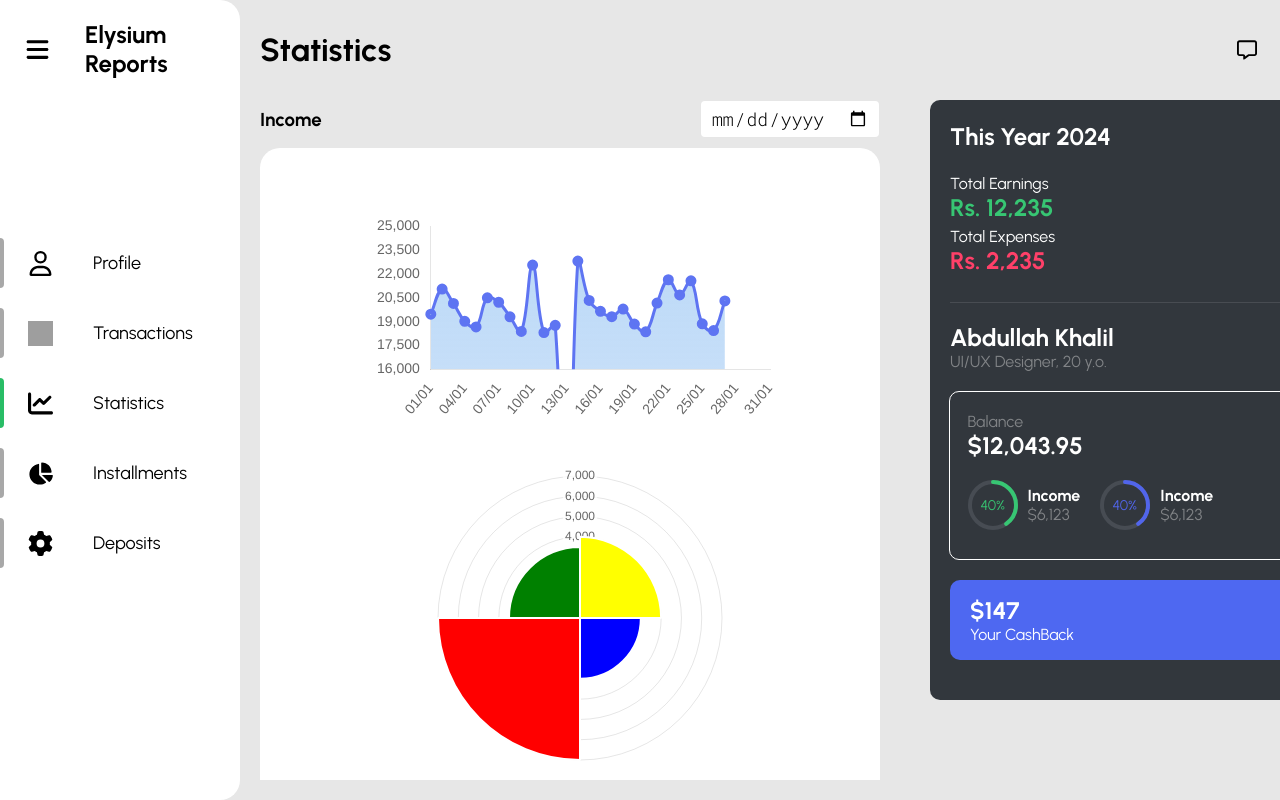
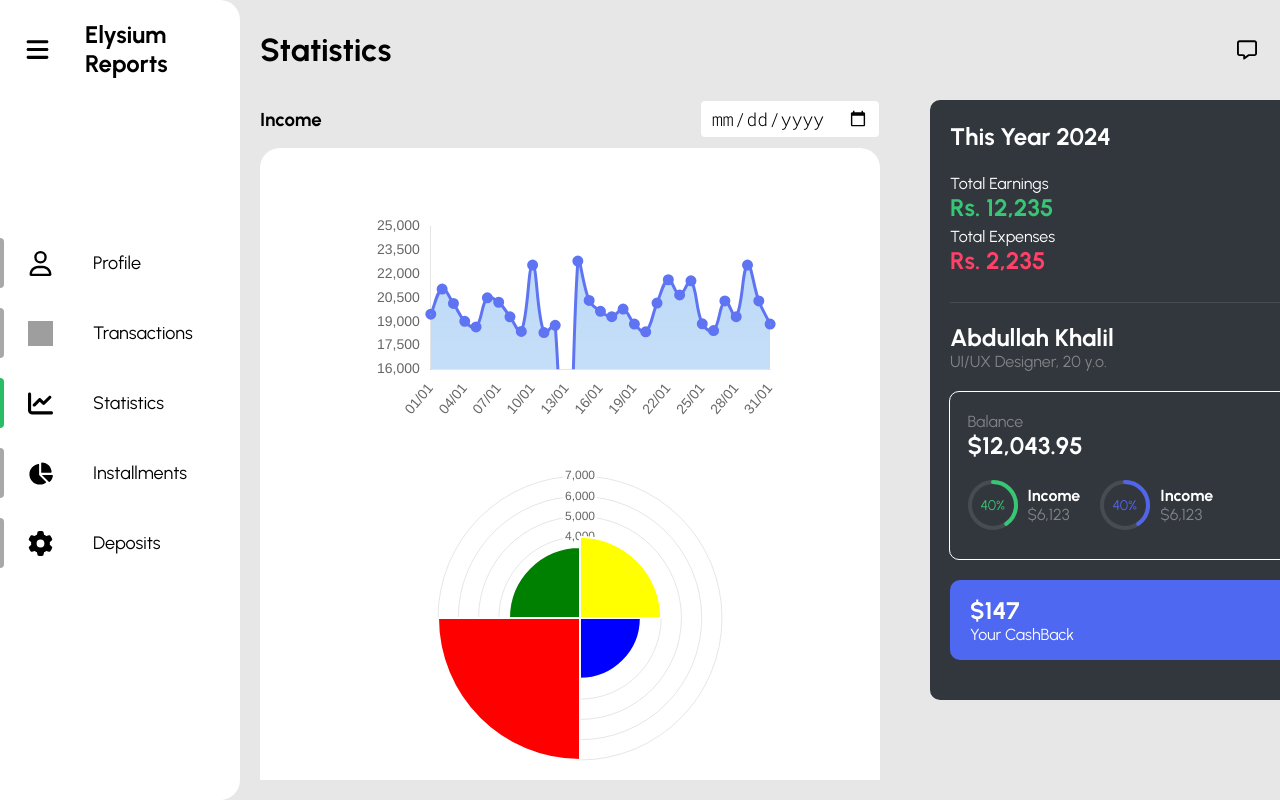
Before and after one commit to Abdullah-Khalil123/Elysium-Reports, a React (Vite) app: page /Statistics in a window 1280 px wide. Shown: the top 800 px of the page. Built offline with nearby package versions, Linux system fonts and the light colour scheme; grey boxes are pictures that could not be loaded.

Commit message:
Random values change in graph

```diff
--- a/src/Components/LineGraph.tsx
+++ b/src/Components/LineGraph.tsx
@@ -68,7 +68,7 @@ const data = {
       data: [
         19474, 21056, 20153, 19023, 18671, 20505, 20225, 19307, 18387, 22566,
         18314, 18776, 0, 22816, 20340, 19651, 19315, 19795, 18851, 18364, 20176,
-        21642, 20684, 21571, 18869, 18444, 20306,
+        21642, 20684, 21571, 18869, 18444, 20306, 19315, 22566, 20306, 18851,
       ],
       borderColor: "rgb(94, 116, 242)",
       backgroundColor: createLinearGradient,
```
